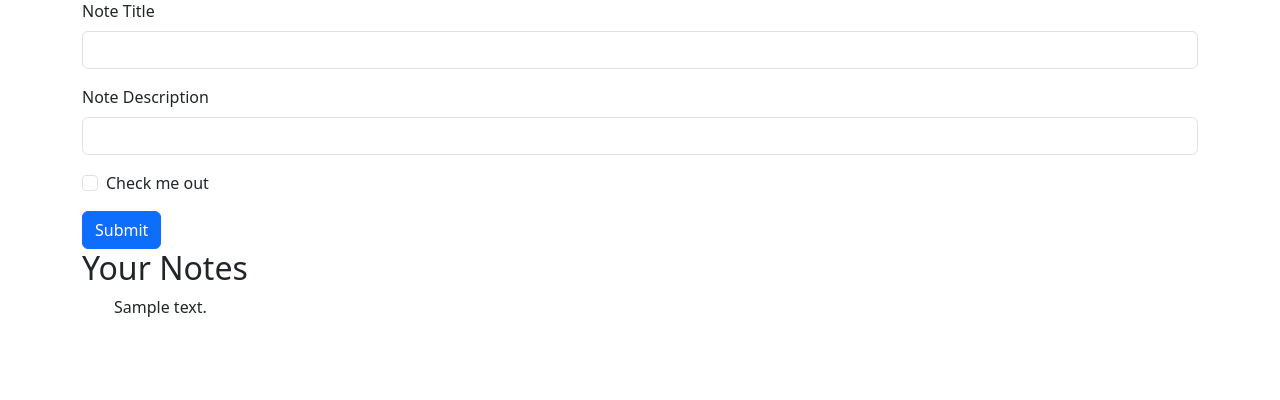
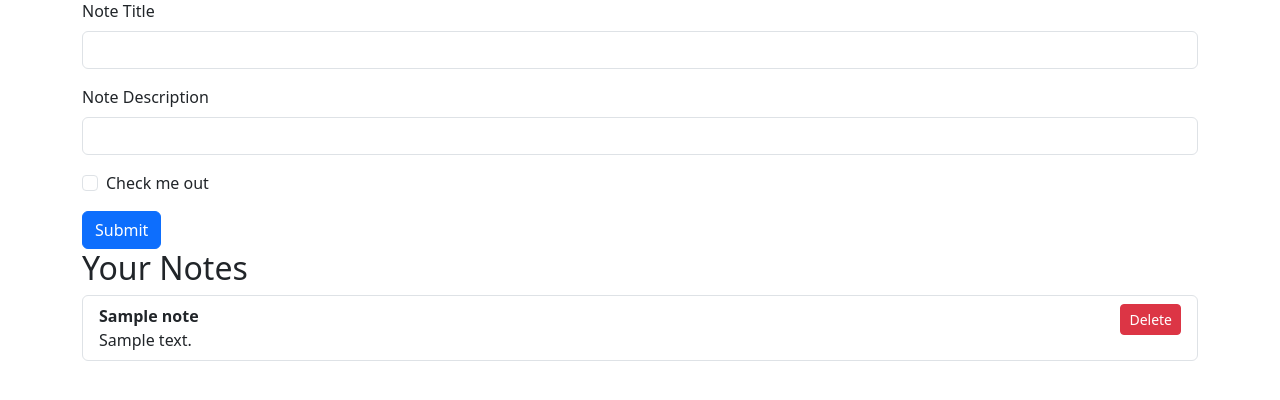
Before and after one commit to ashique6465/FastApi, a FastAPI app: page / in a window 1280 px wide. Shown: the part 113-513 px from the top of the page. Run offline with FastAPI, Linux system fonts and the light colour scheme; a database or web service that is not in the repository returns one stand-in record (values such as "Sample title").

Commit message:
Add Delete Method

```diff
--- a/routes/note.py
+++ b/routes/note.py
@@ -4,6 +4,7 @@ from fastapi.templating import Jinja2Templates
 from models.note import Note
 from config.db import conn
 from schemas.note import noteEntity, notesEntity
+from bson.objectid import ObjectId
 
 note = APIRouter()
 templates = Jinja2Templates(directory="templates")
@@ -33,7 +34,20 @@ async def add_note(request: Request, title: str = Form(...),desc: str = Form(...
     collection.insert_one({"title":title, "content":desc,"important": False})
     return RedirectResponse(url = '/', status_code = 303)
 
-
 @note.get("/items/{item_id}")
 def read_item(item_id: int, q: str | None = None):
     return {"item_id": item_id, "q": q}
+
+# Support both DELETE (for API/JS) and POST (so HTML forms can call the delete URL)
+@note.delete("/delete/{id}")
+@note.post("/delete/{id}")
+async def delete_note(id: str):
+
+    try:
+        oid = ObjectId(id)
+    except Exception:
+        # invalid id string; redirect back
+        return RedirectResponse(url='/', status_code=303)
+
+    collection.delete_one({"_id": oid})
+    return RedirectResponse(url='/', status_code=303)
--- a/templates/index.html
+++ b/templates/index.html
@@ -52,15 +52,23 @@
 <div class="container">
   <h2>Your Notes</h2>
   {% if newDocs %}
-  <ul>
+<ul class="list-group">
+  {% for item in newDocs %}
+  <li class="list-group-item d-flex justify-content-between align-items-start">
+    <div>
+      <div class="fw-bold">{{ item.title }}</div>
+      {{ item.content }}
+    </div>
 
-  {% for item in newDocs %}
-  <div>{{item.content}}</div>
+    <form method="post" action="/delete/{{ item.id }}" onsubmit="return confirm('Delete this note?');" style="margin:0;">
+      <button type="submit" class="btn btn-sm btn-danger">Delete</button>
+    </form>
+  </li>
   {% endfor %}
- </ul>
- {% else %}
- <p> No notes yet.</p>
- {% endif %}
+</ul>
+{% else %}
+<p>No notes yet.</p>
+{% endif %}
 </div>
     <script src="https://cdn.jsdelivr.net/npm/bootstrap@5.3.8/dist/js/bootstrap.bundle.min.js" integrity="sha384-FKyoEForCGlyvwx9Hj09JcYn3nv7wiPVlz7YYwJrWVcXK/BmnVDxM+D2scQbITxI" crossorigin="anonymous"></script>
   </body>
```
